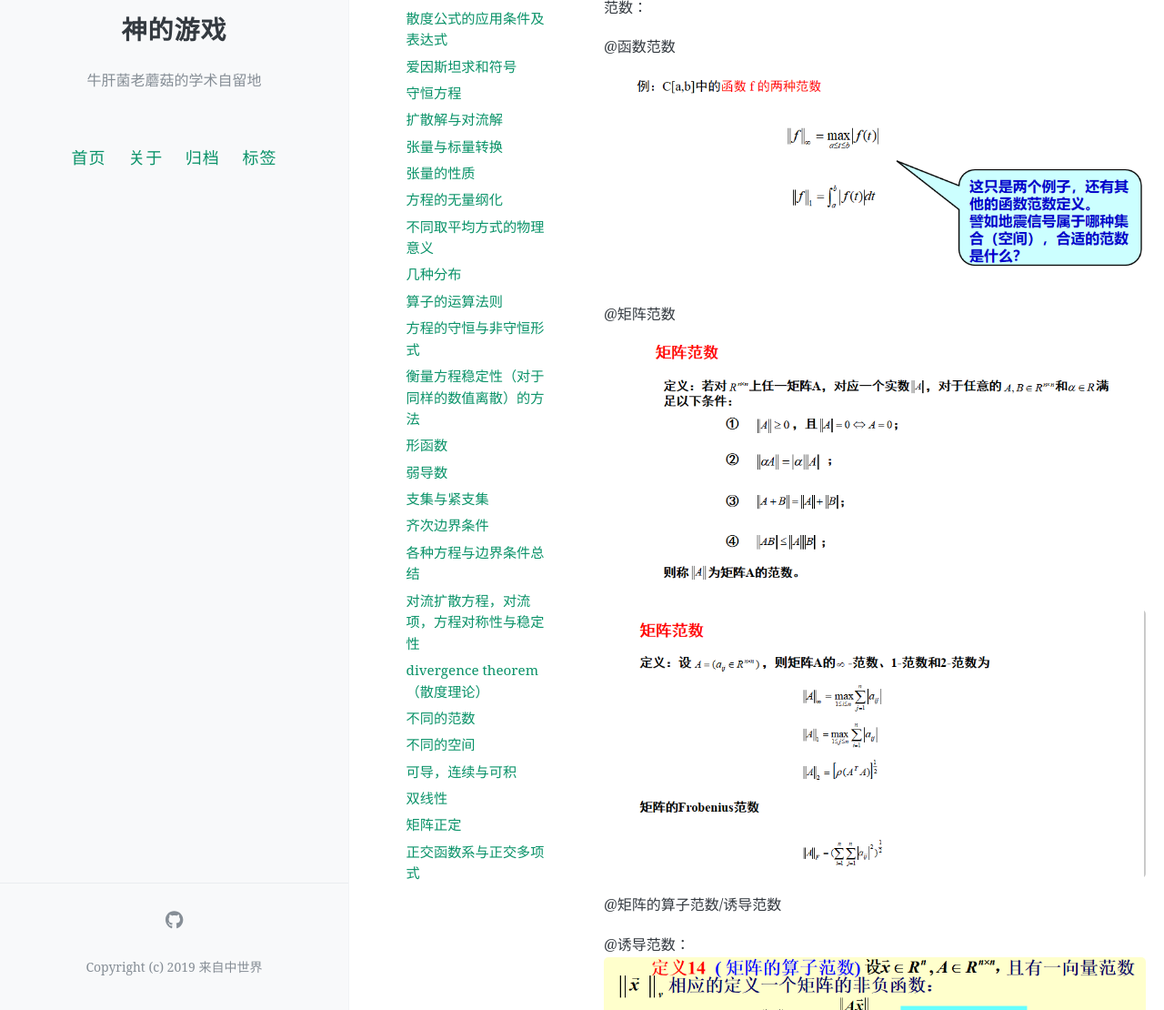
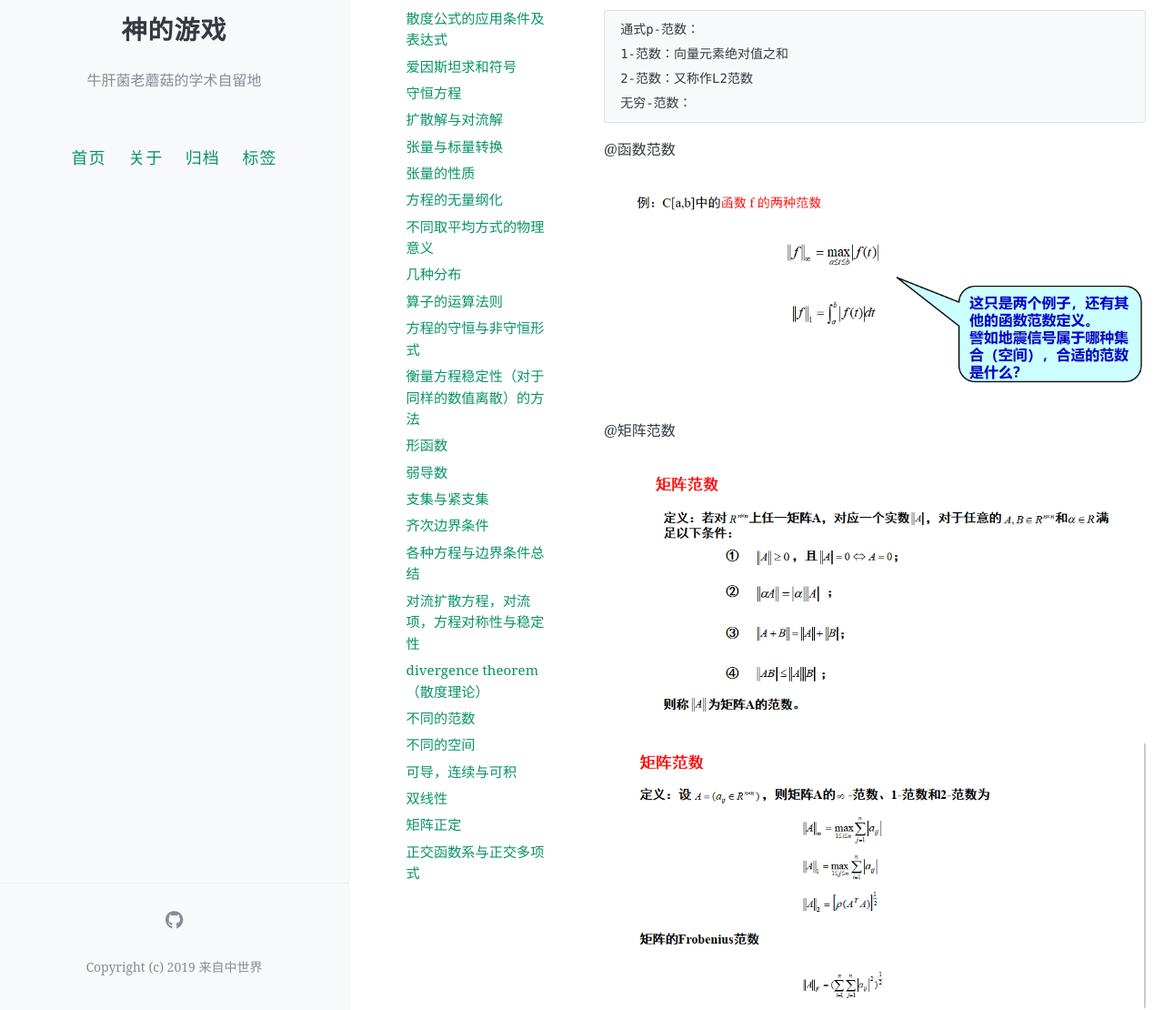
Before and after one commit to Hannah-Artemis/LOFFER, a Jekyll site: the page built from _posts/2021-11-10-math.md, in a window 1280 px wide and 1400 px high, scrolled down 6561 px. Shown: the part 290-1400 px from the top of the window at 91% size. Built offline with Jekyll 4.4.1, drawn with Linux system fonts in a browser that asks for light colours; comment, search, counter and statistics services are not loaded; some of the changed text lies outside the part shown.

Commit message:
Update 2021-11-10-math.md

```diff
--- a/_posts/2021-11-10-math.md
+++ b/_posts/2021-11-10-math.md
@@ -150,18 +150,21 @@ I1：迹，I2：二阶主子式之和，I3：行列式值
 
 ## 不同的范数
 @向量范数
+
      通式p-范数：
      1-范数：向量元素绝对值之和
      2-范数：又称作L2范数
      无穷-范数：
 
 @函数范数
+
 ![img](https://raw.githubusercontent.com/Hannah-Artemis/LOFFER/master/images/math-im24.png)
 @矩阵范数
+
 ![img](https://raw.githubusercontent.com/Hannah-Artemis/LOFFER/master/images/math-im25.png)
 ![img](https://raw.githubusercontent.com/Hannah-Artemis/LOFFER/master/images/math-im26.png)
 
-@矩阵的算子范数/诱导范数
+矩阵的算子范数/诱导范数
 
 @诱导范数：
 ![img](https://raw.githubusercontent.com/Hannah-Artemis/LOFFER/master/images/math-im27.png)
```
